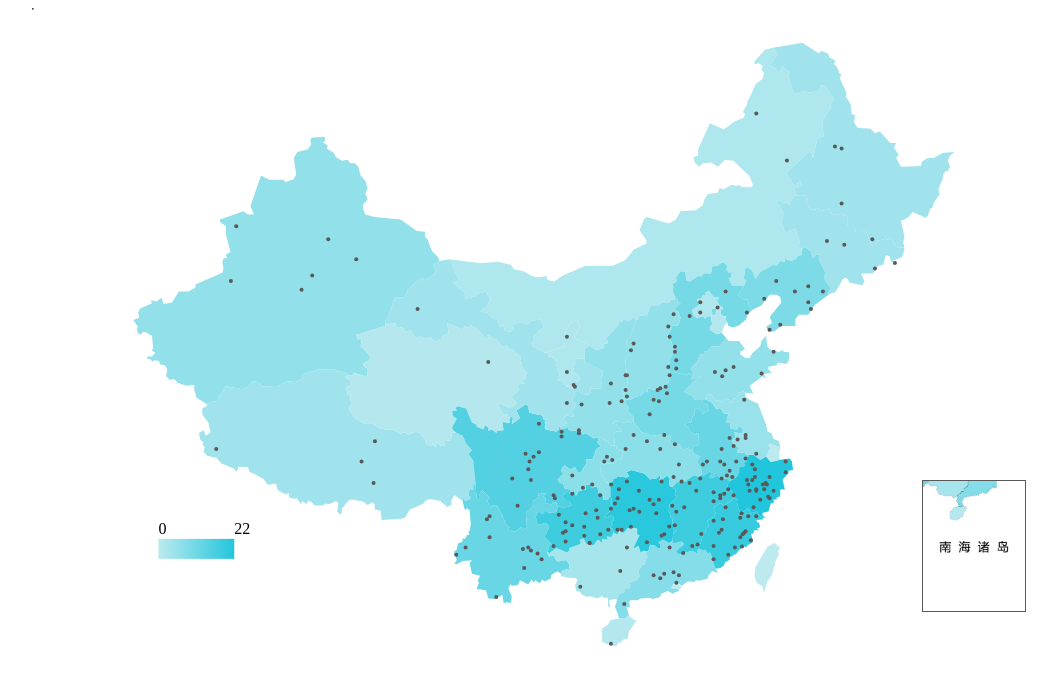
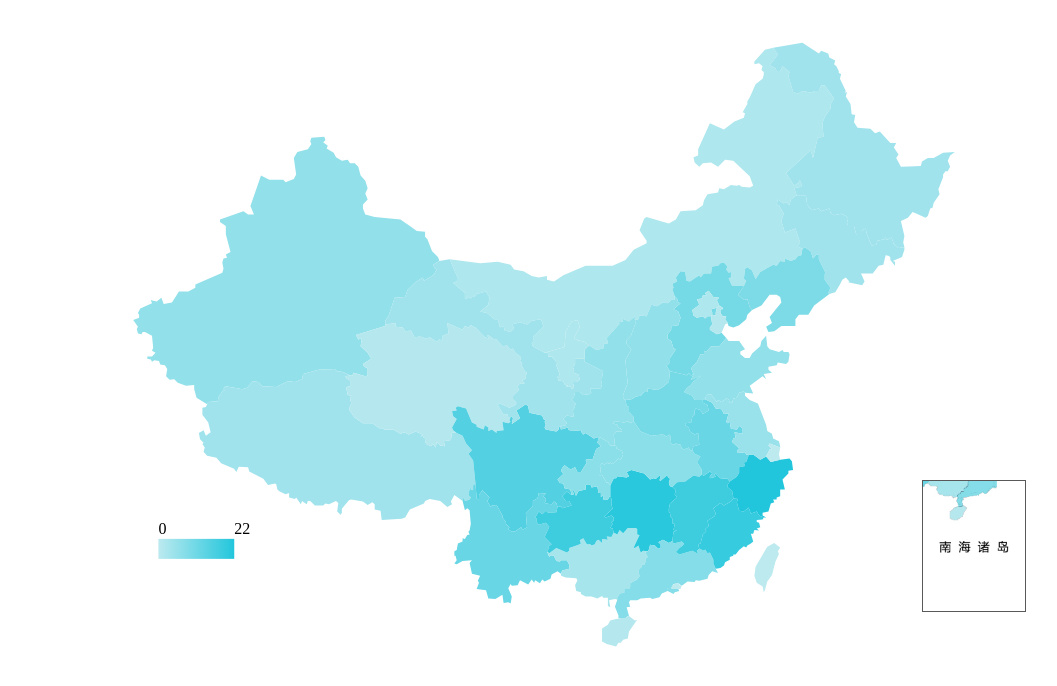
Before and after one commit to haoshuai999/China_national_park, a plain HTML site: page Chinese map.html in a window 1280 px wide. Shown: the whole page, without its empty margins (102-1159 px from the left). Drawn offline with Linux system fonts and the light colour scheme.

Commit message:
change timeout3

```diff
--- a/Chinese map.html
+++ b/Chinese map.html
@@ -172,6 +172,28 @@
     	                });
     	   })
 
+            // d3.json("data/park.json", function(error, places ) {
+
+            //     //插入分组元素
+            //     var location = svg.selectAll(".location")
+            //                     .data(places.location)
+            //                     .enter()
+            //                     .append("g")
+            //                     .attr("class","location")
+            //                     .attr("transform",function(d){
+            //                         //计算标注点的位置
+            //                         var coor = projection([d.log, d.lat]);
+            //                         if(!isNaN(coor[1])){
+            //                             return "translate("+ coor[0] + "," + coor[1] +")";
+            //                         }
+            //                     });
+
+            //     //插入一个圆
+
+            //     location.append("circle")
+            //             .attr("r",2);
+            // });
+
     });
 
 
@@ -187,30 +209,6 @@
     var path = d3.geo.path()
                     .projection(projection);
 
-
-    d3.json("data/park.json", function(error, places ) {
-
-            //插入分组元素
-            var location = svg.selectAll(".location")
-                            .data(places.location)
-                            .enter()
-                            .append("g")
-                            .attr("class","location")
-                            .attr("transform",function(d){
-                                //计算标注点的位置
-                                var coor = projection([d.log, d.lat]);
-                                if(!isNaN(coor[1])){
-                                    return "translate("+ coor[0] + "," + coor[1] +")";
-                                }
-                            });
-
-            //插入一个圆
-        setTimeout(function (){
-            location.append("circle")
-                    .attr("r",2);
-        }, 5000);
-    });
-
 </script>
 
 </html>
```
Also changed, not shown: Chinese map en.html (+42 -20 lines).
